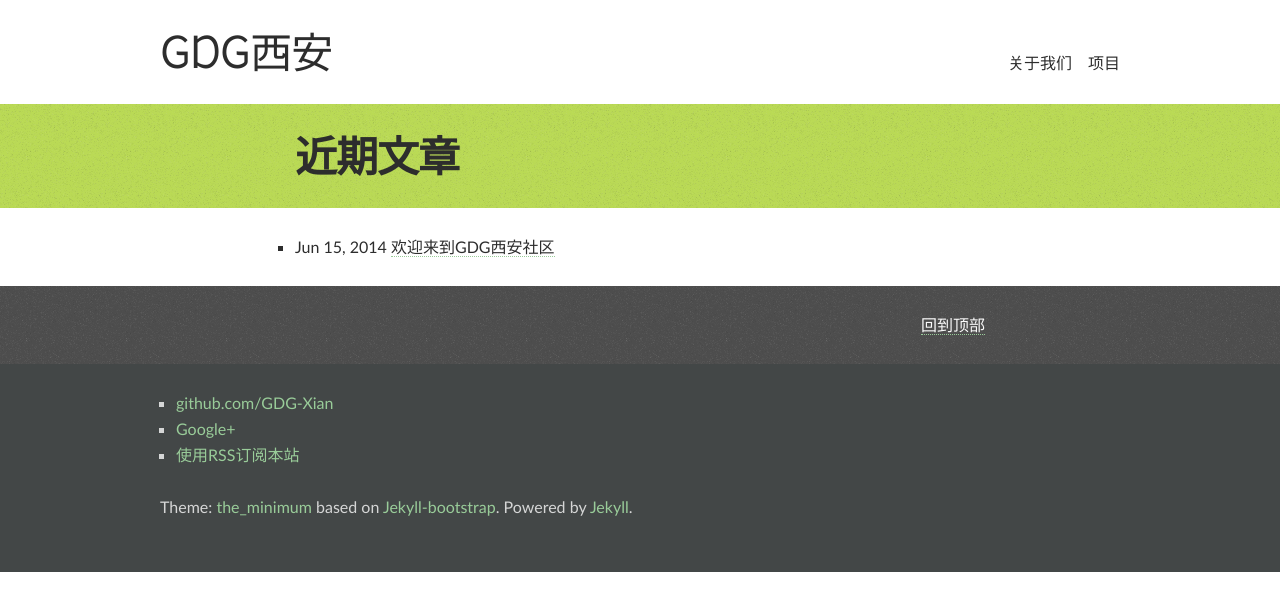
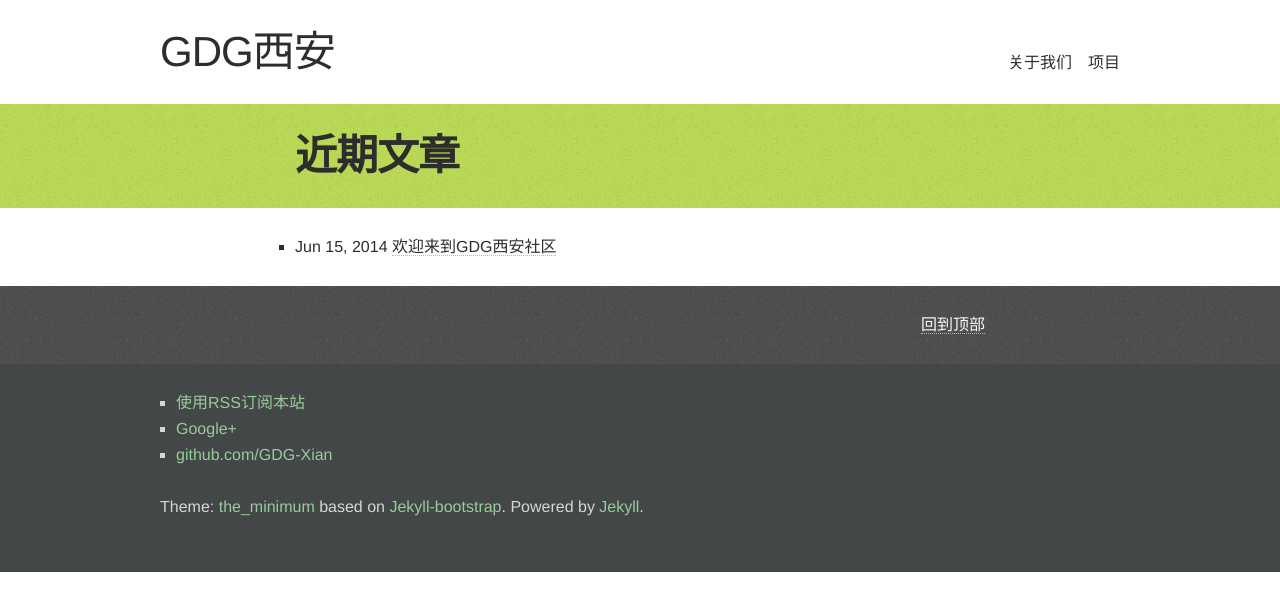
Before and after one commit to yitong-ovo/GDG-Xian.github.io, a Jekyll site: the page built from index.html, in a window 1280 px wide. Shown: the top 611 px of the page. Built offline with Jekyll 4.4.1, drawn with Linux system fonts in a browser that asks for light colours.

Commit message:
修改了字体的问题

```diff
--- a/_layouts/default.html
+++ b/_layouts/default.html
@@ -45,9 +45,9 @@
 					<!-- <h4>常用链接</h4> -->
 					<p></p>
 					<ul>
+						<li><a href="{{ "/feed.xml" | prepend: site.baseurl }}">使用RSS订阅本站</a></li>
+						<li class="twitter"><a href="http://plus.google.com/114935565019424673192/" rel="me">Google+</a></li>
 						<li class="github"><a href="http://github.com/GDG-Xian/" rel="me">github.com/GDG-Xian</a></li>
-						<li class="twitter"><a href="http://plus.google.com/114935565019424673192/" rel="me">Google+</a></li>
-						<li><p class="rss-subscribe"><a href="{{ "/feed.xml" | prepend: site.baseurl }}">使用RSS订阅本站</a></p></li>
 					</ul>
 				</div><!-- misc -->
 				<p class="licence">
--- a/css/style.css
+++ b/css/style.css
@@ -24,7 +24,7 @@ Calculation should be done via  http://j.mp/rNg5uA
 No styleguide reference.
 */
 body {
-  font-family: Frutiger, "Frutiger Linotype", Univers, Calibri, "Gill Sans", "Gill Sans MT", "Myriad Pro", Myriad, "DejaVu Sans Condensed", "Liberation Sans", "Nimbus Sans L", Tahoma, Geneva, "Helvetica Neue", Helvetica, Arial, "MS PGothic", Osaka, Sans-Serif;
+  font-family: Helvetica, Arial, Sans-Serif;
   font-size: 1em;
   line-height: 1.625em;
 }
@@ -51,7 +51,7 @@ h3,
 h4,
 h5,
 h6 {
-  font-family: junctionregularRegular, "Frutiger Linotype", Univers, Calibri, "Gill Sans", "Gill Sans MT", "Myriad Pro", Myriad, "DejaVu Sans Condensed", "Liberation Sans", "Nimbus Sans L", Tahoma, Geneva, "Helvetica Neue", Helvetica, Arial, "MS PGothic", Osaka, Sans-Serif;
+  font-family: Helvetica, Arial, Sans-Serif;
   font-weight: bold;
 }
 h1, .h1 {
@@ -130,18 +130,6 @@ No styleguide reference.
 @cyan:      #2aa198;
 @green:     #859900;
 
-*/
-/* Junction Font
- * http://www.theleagueofmoveabletype.com/
- * Using for Logo and headers
-*/
-@font-face {
-  font-family: 'junctionregularRegular';
-  src: url('/font/Junction-webfont.eot');
-  src: url('/font/Junction-webfont.eot?#iefix') format('embedded-opentype'), url('/font/Junction-webfont.woff') format('woff'), url('/font/Junction-webfont.ttf') format('truetype'), url('/font/Junction-webfont.svg#junctionregularRegular') format('svg');
-  font-weight: normal !important;
-  font-style: normal;
-}
 /*
 LESS helper
 */
@@ -213,7 +201,7 @@ pre {
 /* HEADER
 --------------------------------------------------------------------------------- */
 .the-header .logo {
-  font-family: junctionregularRegular, "Frutiger Linotype", Univers, Calibri, "Gill Sans", "Gill Sans MT", "Myriad Pro", Myriad, "DejaVu Sans Condensed", "Liberation Sans", "Nimbus Sans L", Tahoma, Geneva, "Helvetica Neue", Helvetica, Arial, "MS PGothic", Osaka, Sans-Serif;
+  font-family: Helvetica, Arial, Sans-Serif;
   margin: 0;
 }
 .the-header .logo a:visited {
```
